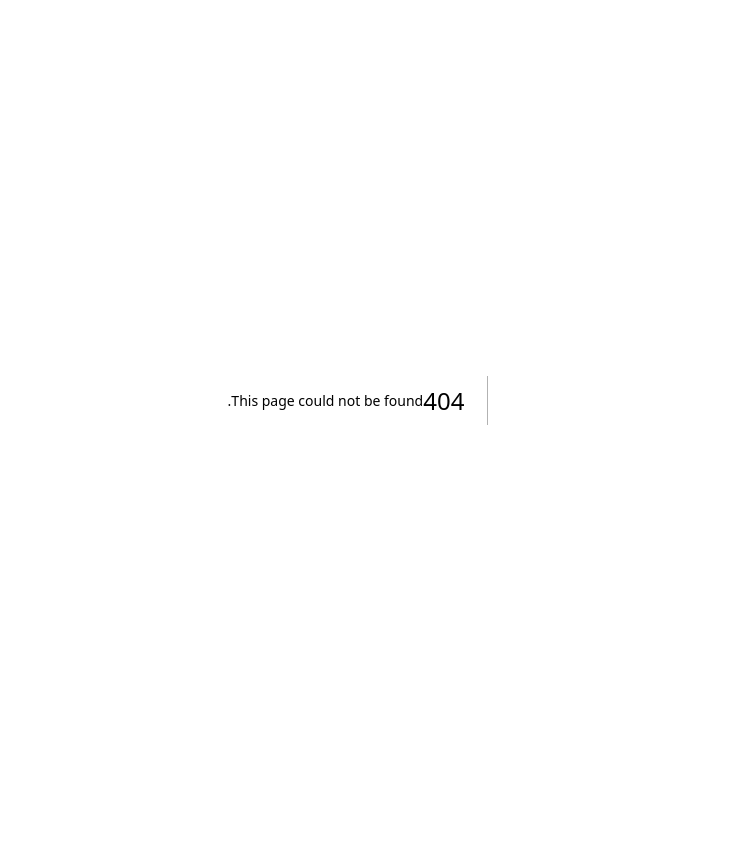
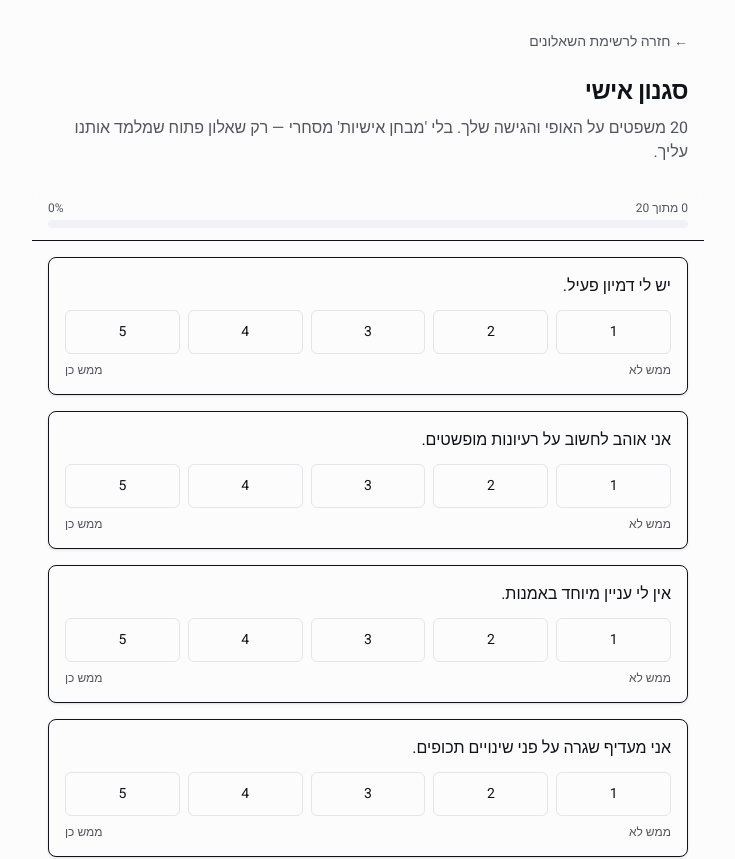
Before and after one commit to tmotti77/Lai, a Next.js app: page /assessment/big5 in a window 1280 px wide. Before the commit this address had no page. Shown: the top 859 px of the page, without its empty margins (272-1007 px from the left). Before the commit the page ends 800 px from the top, so only its background shows below. Built offline with nearby package versions, Linux system fonts and the light colour scheme.

Commit message:
feat(ui): Big5 quiz page

```diff
--- /dev/null
+++ b/app/(app)/assessment/big5/page.tsx
@@ -0,0 +1,13 @@
+import { AssessmentLayout } from "@/components/assessment/AssessmentLayout";
+import { Big5Quiz } from "@/components/assessment/Big5Quiz";
+import { he } from "@/lib/i18n/he";
+
+export const dynamic = "force-dynamic";
+
+export default function Big5Page() {
+  return (
+    <AssessmentLayout title={he.assessment.big5.title} intro={he.assessment.big5.intro}>
+      <Big5Quiz />
+    </AssessmentLayout>
+  );
+}
--- /dev/null
+++ b/components/assessment/Big5Quiz.tsx
@@ -0,0 +1,60 @@
+"use client";
+import { useState } from "react";
+import { useRouter } from "next/navigation";
+import { BIG5_ITEMS } from "@/lib/assessment/big5/items";
+import { LikertRow } from "./LikertRow";
+import { ProgressIndicator } from "./ProgressIndicator";
+import { Button } from "@/components/ui/button";
+import { he } from "@/lib/i18n/he";
+import { toast } from "sonner";
+
+export function Big5Quiz() {
+  const router = useRouter();
+  const [responses, setResponses] = useState<Record<string, number>>({});
+  const [submitting, setSubmitting] = useState(false);
+  const total = BIG5_ITEMS.length;
+  const answered = Object.keys(responses).length;
+  const allAnswered = answered === total;
+
+  const onSubmit = async () => {
+    if (!allAnswered) return;
+    setSubmitting(true);
+    try {
+      const res = await fetch("/api/assessment/submit", {
+        method: "POST",
+        headers: { "Content-Type": "application/json" },
+        body: JSON.stringify({ type: "big5", responses }),
+      });
+      if (!res.ok) {
+        toast.error(he.assessment.common.error);
+        setSubmitting(false);
+        return;
+      }
+      toast.success(he.assessment.common.submitted);
+      router.push("/assessment");
+    } catch {
+      toast.error(he.assessment.common.error);
+      setSubmitting(false);
+    }
+  };
+
+  return (
+    <>
+      <div className="sticky top-0 z-10 -mx-4 border-b bg-background/80 px-4 py-3 backdrop-blur">
+        <ProgressIndicator current={answered} total={total} />
+      </div>
+      {BIG5_ITEMS.map((item) => (
+        <LikertRow
+          key={item.id}
+          itemId={item.id}
+          text={item.text_he}
+          value={responses[item.id]}
+          onChange={(n) => setResponses((prev) => ({ ...prev, [item.id]: n }))}
+        />
+      ))}
+      <Button type="button" size="lg" disabled={!allAnswered || submitting} onClick={onSubmit}>
+        {submitting ? he.assessment.common.submitting : he.assessment.common.submit}
+      </Button>
+    </>
+  );
+}
```
